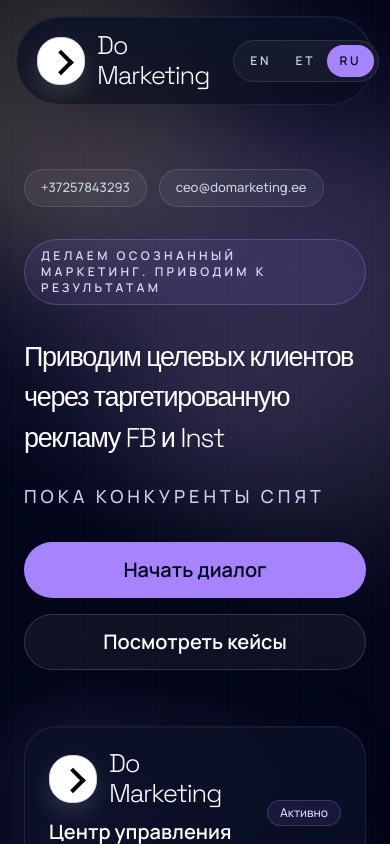
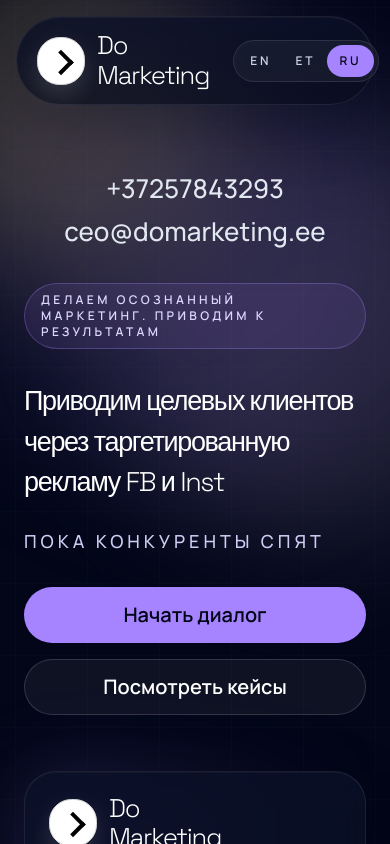
Before and after one commit to ignatevako-ko/site, a Next.js app: page / in a window 390 px wide. Shown: the top 844 px of the page. Built offline with nearby package versions, Linux system fonts and the light colour scheme.

Commit message:
Adjust mobile hero contacts

```diff
--- a/src/components/landing-page.tsx
+++ b/src/components/landing-page.tsx
@@ -361,16 +361,16 @@ export function LandingPage() {
       <main className="relative z-10">
         <section className="mx-auto grid w-full max-w-7xl gap-14 px-6 pb-20 pt-16 lg:grid-cols-[1.1fr_0.9fr] lg:px-10 lg:pb-28 lg:pt-24">
           <div className="space-y-8">
-            <div className="flex flex-wrap items-center gap-3 text-[13px] font-medium text-slate-300 sm:text-sm">
+            <div className="flex flex-col items-center gap-1 text-center text-[26px] font-medium text-slate-200 sm:flex-row sm:items-center sm:gap-3 sm:text-left sm:text-sm">
               <a
                 href={`tel:${content.contacts.phone}`}
-                className="rounded-full border border-white/12 bg-white/5 px-4 py-2 transition hover:border-violet-300/50 hover:text-violet-200"
+                className="transition hover:text-violet-200 sm:rounded-full sm:border sm:border-white/12 sm:bg-white/5 sm:px-4 sm:py-2 sm:hover:border-violet-300/50"
               >
                 {content.contacts.phone}
               </a>
               <a
                 href={`mailto:${content.contacts.email}`}
-                className="rounded-full border border-white/12 bg-white/5 px-4 py-2 transition hover:border-violet-300/50 hover:text-violet-200"
+                className="transition hover:text-violet-200 sm:rounded-full sm:border sm:border-white/12 sm:bg-white/5 sm:px-4 sm:py-2 sm:hover:border-violet-300/50"
               >
                 {content.contacts.email}
               </a>
```
